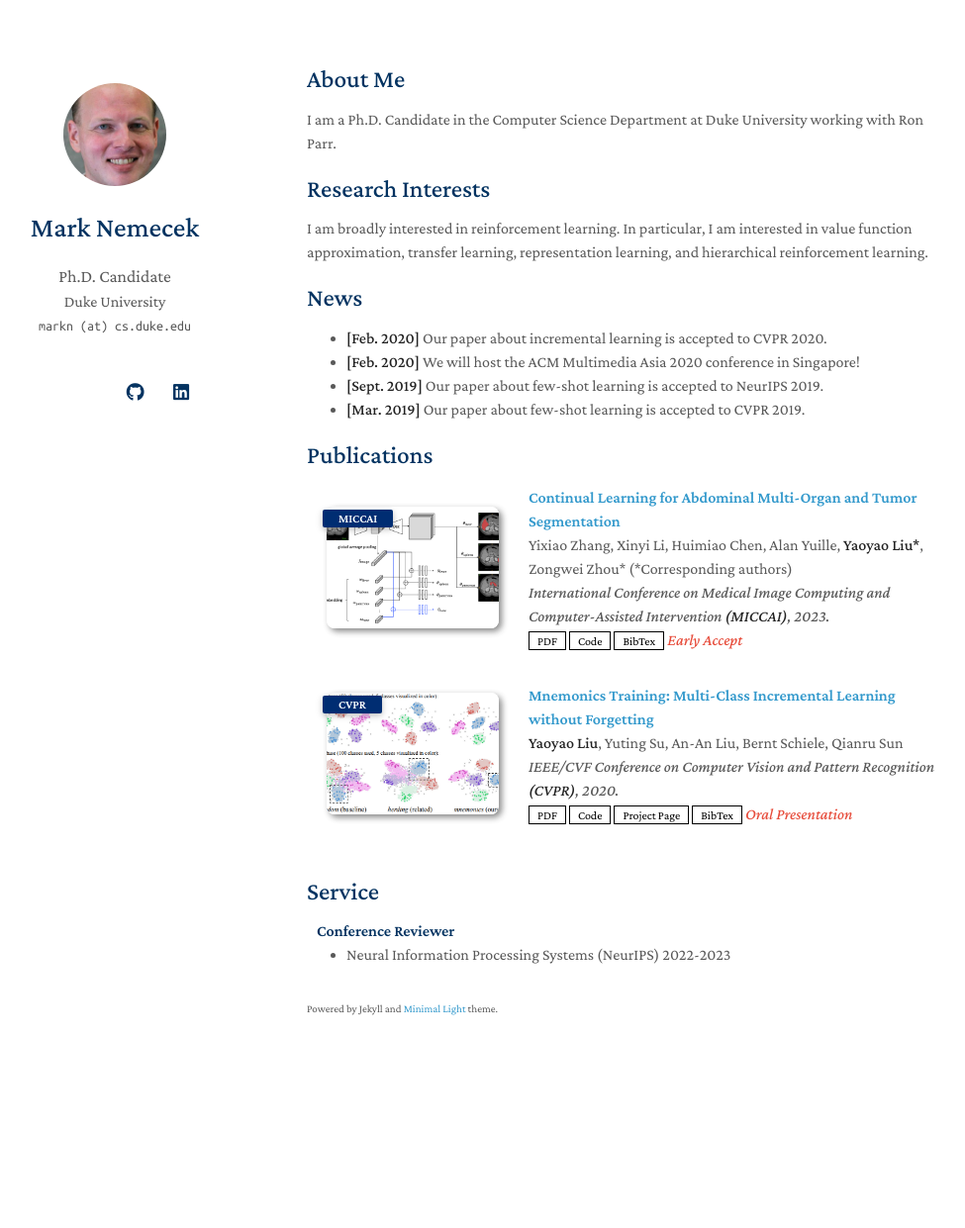
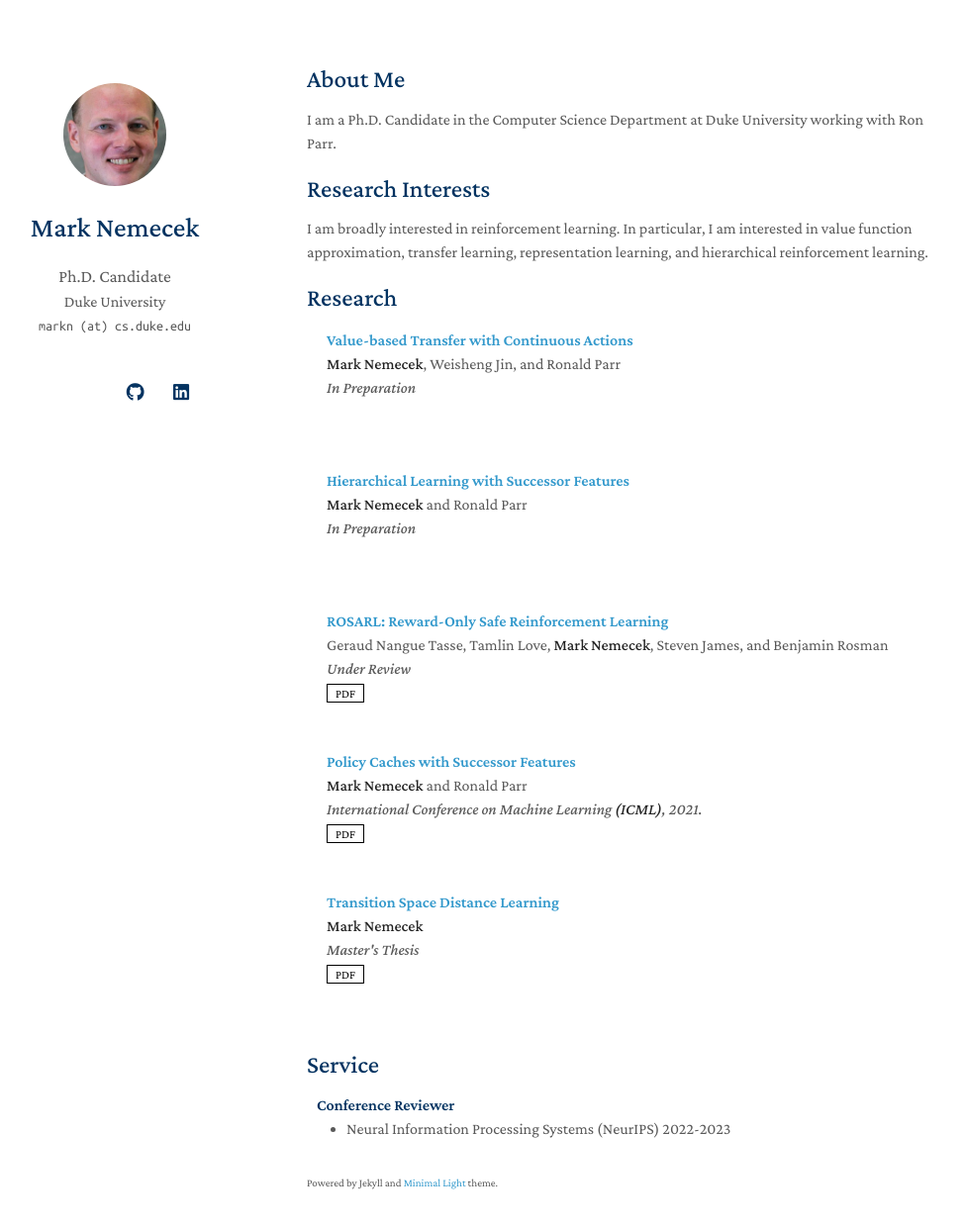
Before and after one commit to mark-nemecek/mark-nemecek.github.io, a Jekyll site: the page built from index.md, in a window 1280 px wide and 1276 px high. Shown: the top 1241 px of the window at 99% size, without its empty margins (160-1135 px from the left). Built offline with Jekyll 4.4.1, drawn with Linux system fonts in a browser that asks for light colours; nearby versions of some CDN libraries; a style sheet for code colours, icons or effects is not loaded; our own code applies the rules of GitHub Pages for plain Markdown files.

Commit message:
Basic working version finished.

```diff
--- a/_data/publications.yml
+++ b/_data/publications.yml
@@ -1,22 +1,29 @@
 main:
 
-  - title: Continual Learning for Abdominal Multi-Organ and Tumor Segmentation
-    authors: Yixiao Zhang, Xinyi Li, Huimiao Chen, Alan Yuille, <strong>Yaoyao Liu*</strong>, Zongwei Zhou* (*Corresponding authors)
-    conference_short: MICCAI
-    conference: International Conference on Medical Image Computing and Computer-Assisted Intervention <strong>(MICCAI)</strong>, 2023.
-    pdf: https://arxiv.org/pdf/2306.00988.pdf
-    code: https://github.com/MrGiovanni/ContinualLearning
-    bibtex: https://bib.yliu.me/MICCAI23.txt
-    image: ./assets/img/teaser_example_2.png
-    notes: Early Accept
+  - title: Value-based Transfer with Continuous Actions
+    authors: <strong>Mark Nemecek</strong>, Weisheng Jin, and Ronald Parr
+    conference_short: inprep
+    conference: In Preparation
 
-  - title: "Mnemonics Training: Multi-Class Incremental Learning without Forgetting"
-    authors: <strong>Yaoyao Liu</strong>, Yuting Su, An-An Liu, Bernt Schiele, Qianru Sun
-    conference_short: CVPR
-    conference: IEEE/CVF Conference on Computer Vision and Pattern Recognition <strong>(CVPR)</strong>, 2020.
-    pdf: https://arxiv.org/pdf/2002.10211.pdf
-    code: https://github.com/yaoyao-liu/class-incremental-learning/tree/main/mnemonics-training
-    page: https://class-il.mpi-inf.mpg.de/mnemonics/
-    bibtex: https://class-il.mpi-inf.mpg.de/mnemonics/
-    notes: Oral Presentation
-    image: ./assets/img/teaser_example.png
+  - title: Hierarchical Learning with Successor Features
+    authors: <strong>Mark Nemecek</strong> and Ronald Parr
+    conference_short: inprep
+    conference: In Preparation
+
+  - title: "ROSARL: Reward-Only Safe Reinforcement Learning"
+    authors: Geraud Nangue Tasse, Tamlin Love, <strong>Mark Nemecek</strong>, Steven James, and Benjamin Rosman
+    conference_short: ur
+    conference: Under Review
+    pdf: https://arxiv.org/abs/2306.00035
+
+  - title: Policy Caches with Successor Features
+    authors: <strong>Mark Nemecek</strong> and Ronald Parr
+    conference_short: ICML
+    conference: International Conference on Machine Learning <strong>(ICML)</strong>, 2021.
+    pdf: https://proceedings.mlr.press/v139/nemecek21a.html
+
+  - title: Transition Space Distance Learning
+    authors: <strong>Mark Nemecek</strong>
+    conference_short: duke
+    conference: Master's Thesis
+    pdf: https://dukespace.lib.duke.edu/dspace/handle/10161/18849
--- a/_includes/publications.md
+++ b/_includes/publications.md
@@ -1,4 +1,4 @@
-<h2 id="publications" style="margin: 2px 0px -15px;">Publications</h2>
+<h2 id="publications" style="margin: 2px 0px -15px;">Research</h2>
 
 <div class="publications">
 <ol class="bibliography">
@@ -7,14 +7,14 @@
 
 <li>
 <div class="pub-row">
-  <div class="col-sm-3 abbr" style="position: relative;padding-right: 15px;padding-left: 15px;">
+<!--  <div class="col-sm-3 abbr" style="position: relative;padding-right: 15px;padding-left: 15px;">
     {% if link.image %}
     <img src="{{ link.image }}" class="teaser img-fluid z-depth-1" style="width=100;height=40%">
     {% endif %}
     {% if link.conference_short %}
     <abbr class="badge">{{ link.conference_short }}</abbr>
     {% endif %}
-  </div>
+  </div>  -->
   <div class="col-sm-9" style="position: relative;padding-right: 15px;padding-left: 20px;">
       <div class="title"><a href="{{ link.pdf }}">{{ link.title }}</a></div>
       <div class="author">{{ link.authors }}</div>
--- a/index.md
+++ b/index.md
@@ -10,13 +10,6 @@ I am a Ph.D. Candidate in the Computer Science Department at Duke University wor
 
 I am broadly interested in reinforcement learning. In particular, I am interested in value function approximation, transfer learning, representation learning, and hierarchical reinforcement learning.
 
-## News
-
-- **[Feb. 2020]** Our paper about incremental learning is accepted to CVPR 2020.
-- **[Feb. 2020]** We will host the ACM Multimedia Asia 2020 conference in Singapore!
-- **[Sept. 2019]** Our paper about few-shot learning is accepted to NeurIPS 2019.
-- **[Mar. 2019]** Our paper about few-shot learning is accepted to CVPR 2019.
-
 {% include_relative _includes/publications.md %}
 
 {% include_relative _includes/service.md %}
```
